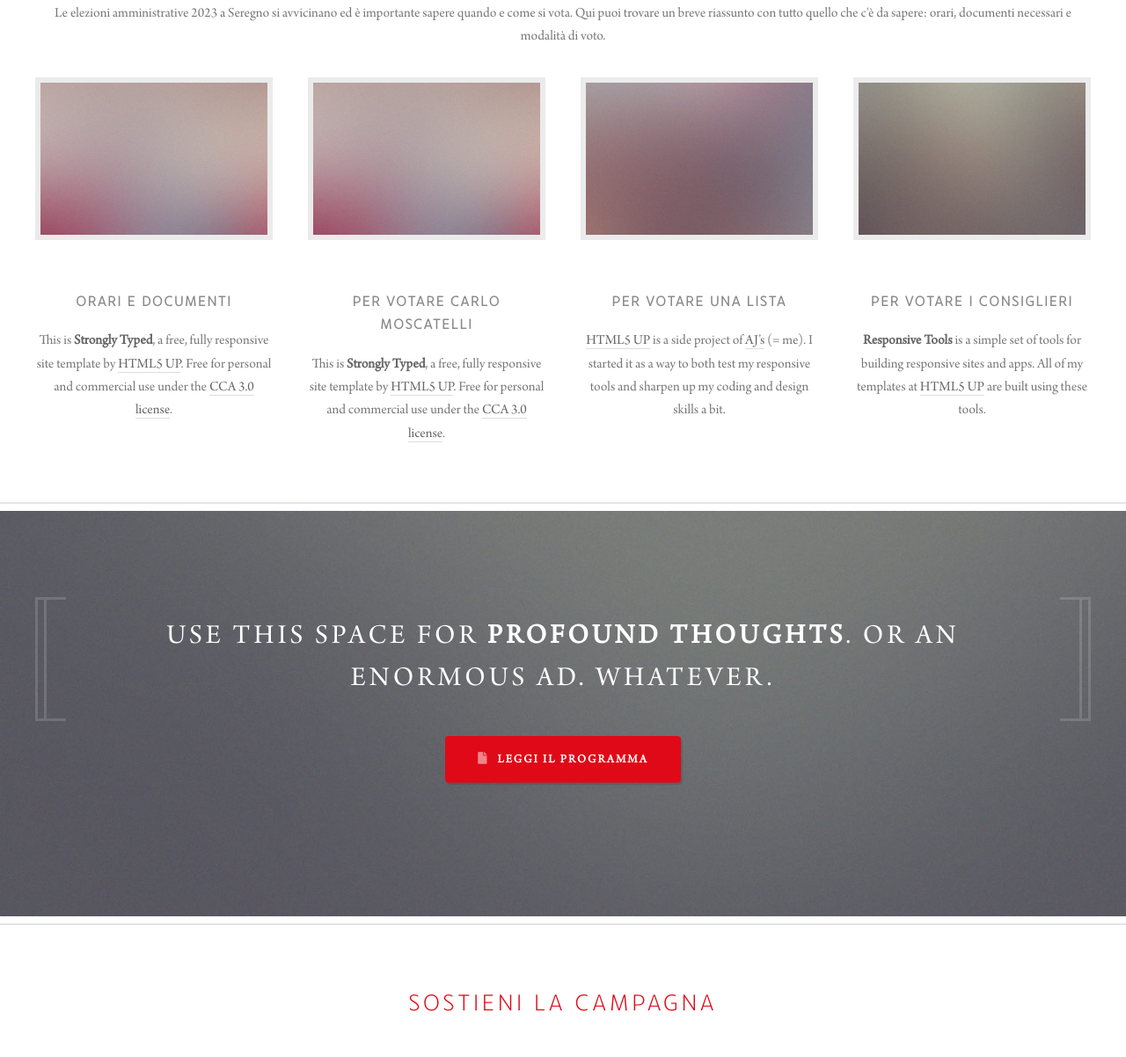
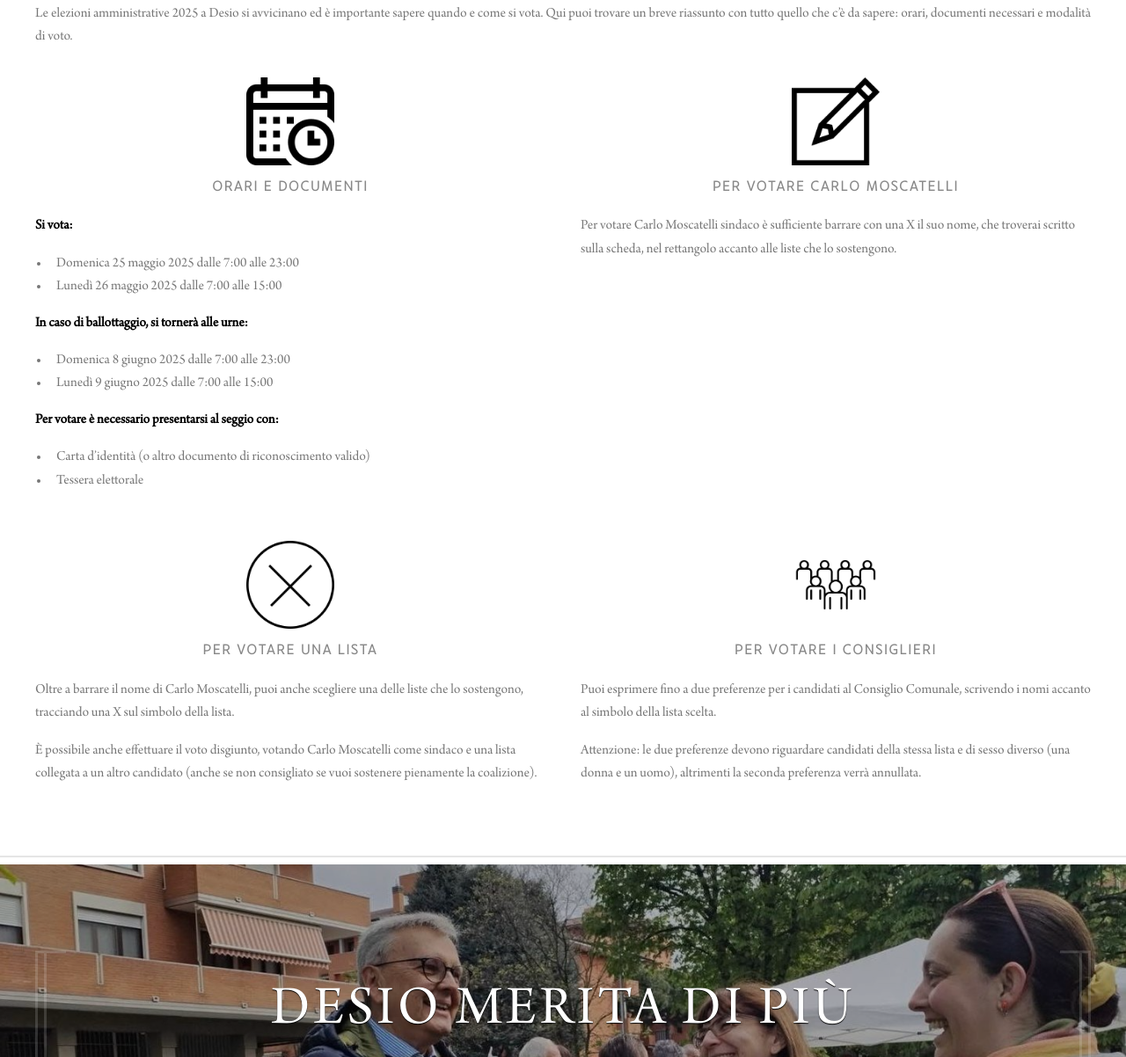
Before and after one commit to desiolibera/moscatelli-sindaco, a plain HTML site: page index.html in a window 1280 px wide. Shown: the part 1069-2271 px from the top of the page at 88% size. Drawn offline with Linux system fonts and the light colour scheme.

Commit message:
Aggiunta modifiche richieste
Aggiunti testi
Aggiunta immagine banner programma
Aggiunta privacy policy

```diff
--- a/assets/css/main.css
+++ b/assets/css/main.css
@@ -2109,8 +2109,22 @@ input, select, textarea {
 		padding: 6em 0;
 	}
 
-		#features p {
-			text-align: center;
+		#features .row p {
+			text-align: left;
+			margin-bottom: 1rem;
+		}
+
+		#features strong {
+			color: black;
+		}
+
+		#features li {
+			text-align: left;
+			margin: 0;
+		}
+
+		#features ul {
+			margin-bottom: 15px;
 		}
 
 		#features ul.actions {
@@ -2130,18 +2144,21 @@ input, select, textarea {
 		box-shadow: inset 0px -8px 0px 0px #fff, inset 0px 8px 0px 0px #fff;
 		position: relative;
 		text-transform: uppercase;
-		background: url("../../images/banner.jpg");
+		background-image: url("../../images/banner-image.jpeg");
+		background-blend-mode: multiply;
+		background-color: rgba(0, 0, 0, 0.3);
 		background-size: cover;
 		padding: 10em 0;
 	}
 
 		#banner p {
 			font-weight: 400;
-			font-size: 2em;
+			font-size: 4rem;
 			line-height: 1.5em;
 			letter-spacing: 4px;
 			text-align: center;
 			margin: 0;
+			text-shadow: 0 1px 1px black;
 		}
 
 		#banner strong {
--- a/index.html
+++ b/index.html
@@ -43,64 +43,75 @@
 						<header>
 							<a name="come-si-vota"></a>
 							<h2>Come si vota</h2>
-							<p>Le elezioni amministrative 2023 a Seregno si avvicinano ed è importante sapere quando e come si vota. Qui puoi trovare un breve riassunto con tutto quello che c'è da sapere: orari, documenti necessari e modalità di voto.</p>
+							<p>Le elezioni amministrative 2025 a Desio si avvicinano ed è importante sapere quando e come si vota.
+								Qui puoi trovare un breve riassunto con tutto quello che c’è da sapere: orari, documenti necessari e modalità di voto. </p>
 						</header>
 						<div class="row aln-center">
-							<div class="col-3 col-6-medium col-12-small">
+							<div class="col-6 col-6-medium col-12-small">
 
 								<!-- Feature -->
 									<section>
-										<a href="#" class="image featured"><img src="images/pic01.jpg" alt="" /></a>
+										<img src="images/calendar.png" style="max-height: 100px;" alt="" />
 										<header>
 											<h3>Orari e documenti</h3>
 										</header>
-										<p>This is <strong>Strongly Typed</strong>, a free, fully responsive site template
-										by <a href="http://html5up.net">HTML5 UP</a>. Free for personal and commercial use under the
-										<a href="http://html5up.net/license">CCA 3.0 license</a>.</p>
+										<p><strong>Si vota:</strong></p>
+										<ul>
+											<li>Domenica 25 maggio 2025 dalle 7:00 alle 23:00</li>
+											<li>Lunedì 26 maggio 2025 dalle 7:00 alle 15:00</li>
+										</ul>
+										<p><strong>In caso di ballottaggio, si tornerà alle urne:</strong></p>
+										<ul>
+											<li>Domenica 8 giugno 2025 dalle 7:00 alle 23:00</li>
+											<li>Lunedì 9 giugno 2025 dalle 7:00 alle 15:00</li>
+										</ul>
+									<p><strong>Per votare è necessario presentarsi al seggio con:</strong></p>
+									<ul>
+									<li>Carta d’identità (o altro documento di riconoscimento valido)</li>
+									<li>Tessera elettorale</li>
+									</ul>
 									</section>
 
 							</div>
 
-							<div class="col-3 col-6-medium col-12-small">
+							<div class="col-6 col-6-medium col-12-small">
 
 								<!-- Feature -->
 									<section>
-										<a href="#" class="image featured"><img src="images/pic01.jpg" alt="" /></a>
+										<img src="images/per-votare.png" style="max-height: 100px;" alt="" />
 										<header>
 											<h3>Per votare Carlo Moscatelli</h3>
 										</header>
-										<p>This is <strong>Strongly Typed</strong>, a free, fully responsive site template
-										by <a href="http://html5up.net">HTML5 UP</a>. Free for personal and commercial use under the
-										<a href="http://html5up.net/license">CCA 3.0 license</a>.</p>
+										<p>Per votare Carlo Moscatelli sindaco è sufficiente barrare con una X il suo nome, che troverai scritto sulla scheda, nel rettangolo accanto alle liste che lo sostengono.</p>
 									</section>
 
 							</div>
 
-							<div class="col-3 col-6-medium col-12-small">
+							<div class="col-6 col-6-medium col-12-small">
 
 								<!-- Feature -->
 									<section>
-										<a href="#" class="image featured"><img src="images/pic02.jpg" alt="" /></a>
+										<img src="images/spunta-lista.png" style="max-height: 100px;" />
 										<header>
 											<h3>Per votare una lista</h3>
 										</header>
-										<p><a href="http://html5up.net">HTML5 UP</a> is a side project of <a href="http://twitter.com/ajlkn">AJ’s</a> (= me).
-										I started it as a way to both test my responsive tools and sharpen up my coding
-										and design skills a bit.</p>
+										<p>Oltre a barrare il nome di Carlo Moscatelli, puoi anche scegliere una delle liste che lo sostengono, tracciando una X sul simbolo della lista.</p>
+										<p>È possibile anche effettuare il voto disgiunto, votando Carlo Moscatelli come sindaco e una lista collegata a un altro candidato (anche se non consigliato se vuoi sostenere pienamente la coalizione).</p>
 									</section>
 
 							</div>
 
-							<div class="col-3 col-6-medium col-12-small">
+							<div class="col-6 col-6-medium col-12-small">
 
 								<!-- Feature -->
 									<section>
-										<a href="#" class="image featured"><img src="images/pic03.jpg" alt="" /></a>
+										<img src="images/consiglieri.png" style="max-height: 100px; min-height: 100px;" alt="" />
 										<header>
 											<h3>Per votare i consiglieri</h3>
 										</header>
-										<p><strong>Responsive Tools</strong> is a simple set of tools for building responsive
-										sites and apps. All of my templates at <a href="http://html5up.net">HTML5 UP</a> are built using these tools.</p>
+										<p>Puoi esprimere fino a due preferenze per i candidati al Consiglio Comunale, scrivendo i nomi accanto al simbolo della lista scelta.</p>
+										<p>Attenzione:
+											le due preferenze devono riguardare candidati della stessa lista e di sesso diverso (una donna e un uomo), altrimenti la seconda preferenza verrà annullata.</p>
 									</section>
 
 							</div>
@@ -112,8 +123,7 @@
 				<a name="programma"></a>
 				<section id="banner">
 					<div class="container">
-						<p>Use this space for <strong>profound thoughts</strong>.<br />
-						Or an enormous ad. Whatever.</p>
+						<p>Desio merita di più</p>
 					</div>
 
 					<div class="col-12">
@@ -199,7 +209,9 @@
 					</div>
 					<div id="copyright" class="container">
 						<ul class="links">
-							<li>&copy; Untitled. All rights reserved.</li><li>Design: <a href="http://html5up.net">HTML5 UP</a></li>
+							<li>&copy; Untitled. All rights reserved.</li>
+							<li>Design: <a href="http://html5up.net">HTML5 UP</a></li>
+							<li><a href="assets/privacy-policy.pdf">Privacy policy</a></li>
 						</ul>
 					</div>
 				</section>
```
Also changed, not shown: images/banner-image.jpeg (added), images/calendar.png (added), images/consiglieri copy.png (added), images/consiglieri.png (added), images/per-votare.png (added), images/spunta-lista.png (added), 1 other file.
